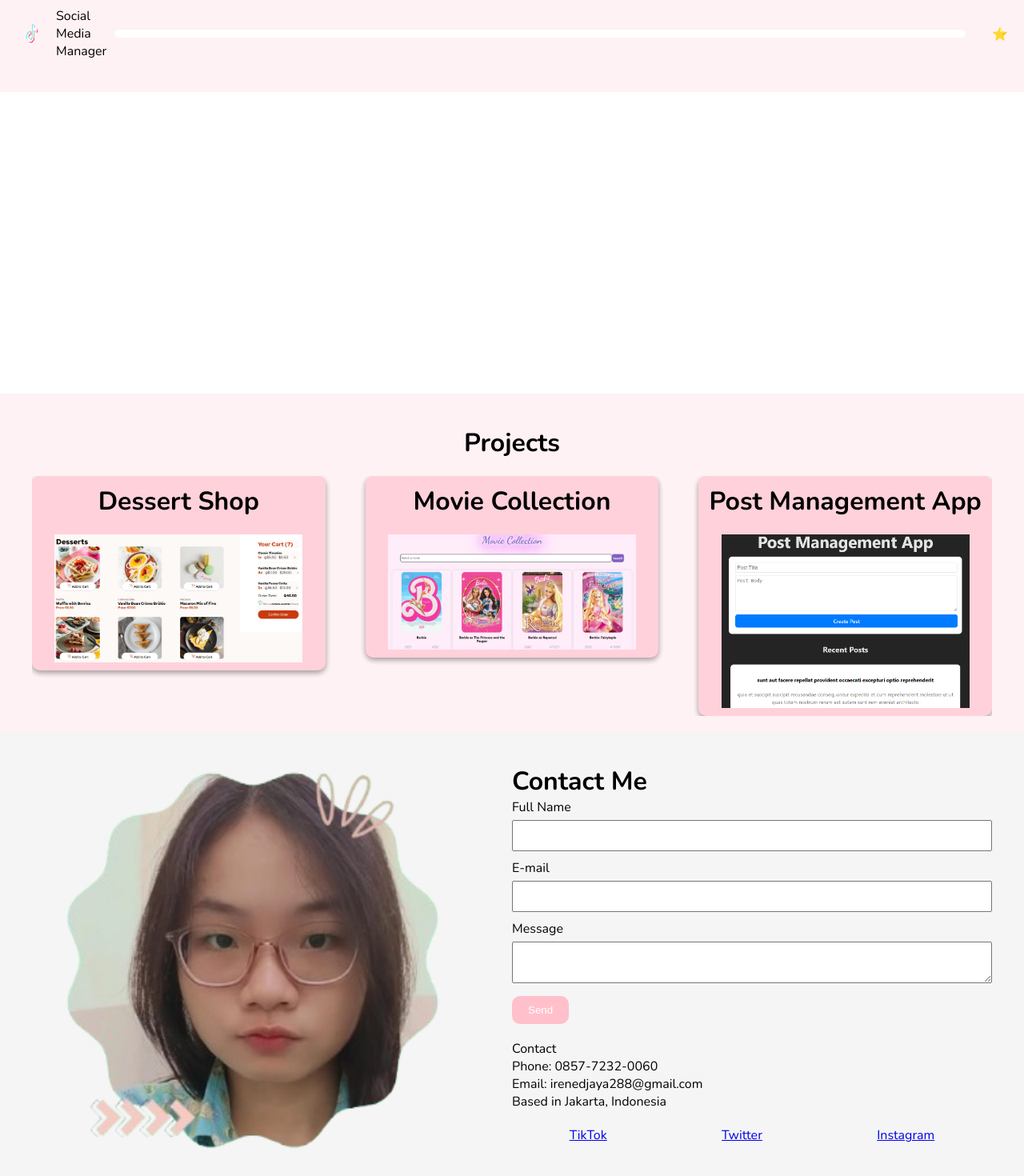
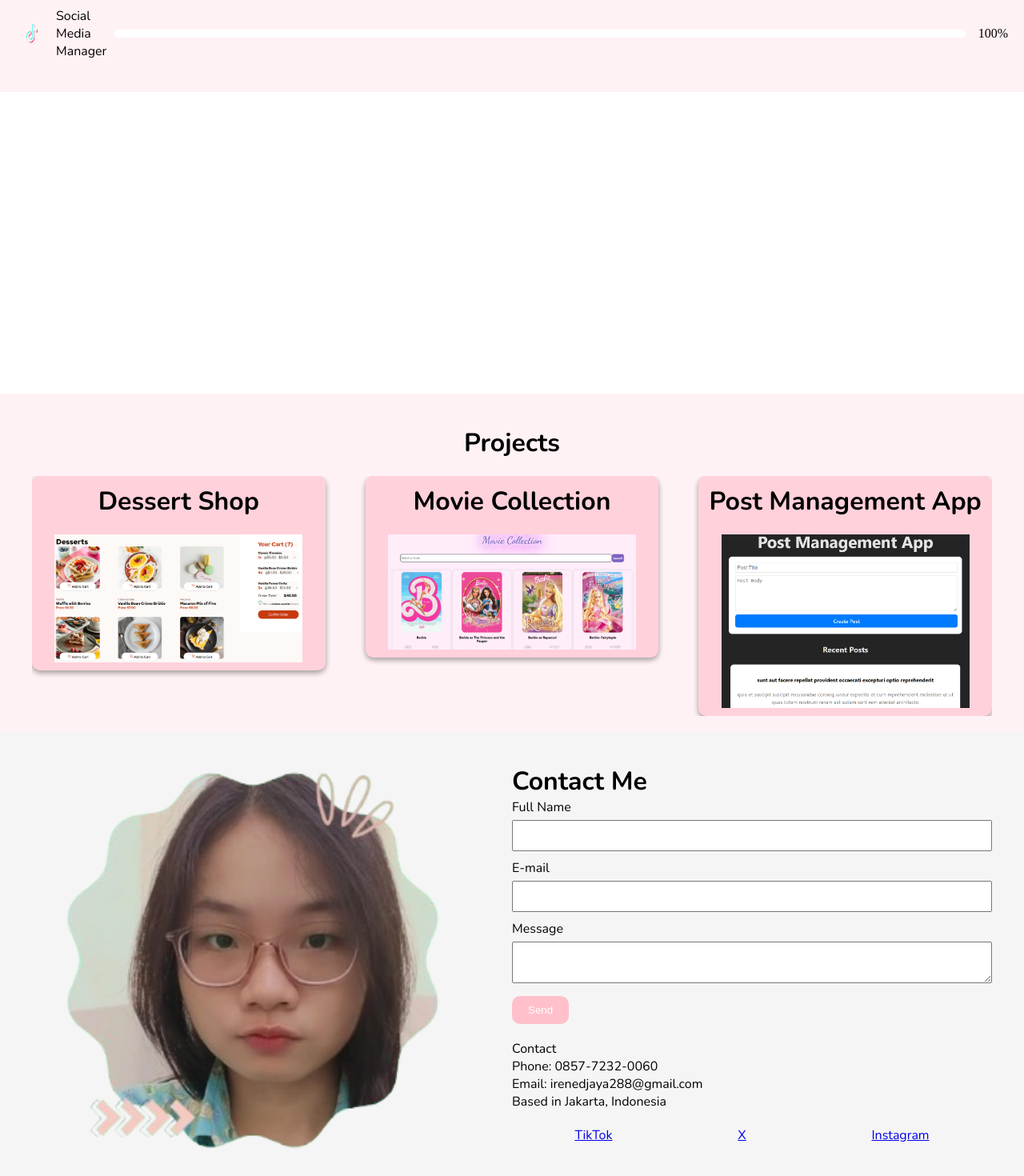
Before and after one commit to l13nnn/Portfolio-Personal-Data, a React (Vite) app: page / in a window 1280 px wide. Shown: the part 826-2296 px from the top of the page at 80% size. Built offline with nearby package versions, Linux system fonts and the light colour scheme; a web font is replaced by a local one.

Commit message:
ten commit

```diff
--- a/src/components/Contact.jsx
+++ b/src/components/Contact.jsx
@@ -92,7 +92,7 @@ function Contact() {
                 </div>
                 <div className='contact-link'>
                     <a href="https://www.tiktok.com/@iilennaa?_t=ZS-8v1cjHvnWcb&_r=1" target="_blank" rel="noopener noreferrer">TikTok</a>
-                    <a href="https://x.com/chieee_marx?t=P7ZDOVo2ALMji3DrzpRhzQ&s=09" target="_blank" rel="noopener noreferrer">Twitter</a>
+                    <a href="https://x.com/chieee_marx?t=P7ZDOVo2ALMji3DrzpRhzQ&s=09" target="_blank" rel="noopener noreferrer">X</a>
                     <a href="https://www.instagram.com/liennn.n_?igsh=YTc0ZjA0cG1ibnVi" target="_blank" rel="noopener noreferrer">Instagram</a>
                 </div>
             </div>
--- a/src/components/Skills.jsx
+++ b/src/components/Skills.jsx
@@ -13,8 +13,8 @@ gsap.registerPlugin(ScrollTrigger)
 
 const skills = [
   { name: "HTML", icon: HTML, level: 100 },
-  { name: "CSS", icon: CSS, level: 100 },
-  { name: "JavaScript", icon: JS, level: 100 },
+  { name: "CSS", icon: CSS, level: 90 },
+  { name: "JavaScript", icon: JS, level: 60 },
   { name: "Canva Editing", icon: CANVA, level: 100 },
   { name: "Video Editing", icon: CAPCUT, level: 100 },
   { name: "Social Media Manager", icon: TIKTOK, level: 100 },
@@ -94,7 +94,7 @@ function Skill()  {
           <div className="skill-bar">
             <div className="skill-level" style={{ width: `${skill.level}%` }}></div>
           </div>
-          <span className="skill-percentage">⭐</span>
+          <span className="skill-percentage">{skill.level}%</span>
         </div>
       ))}
     </div>
```
